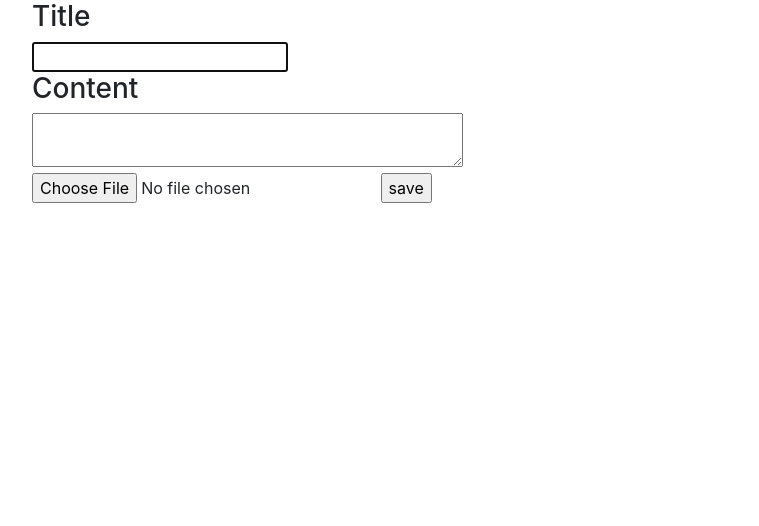
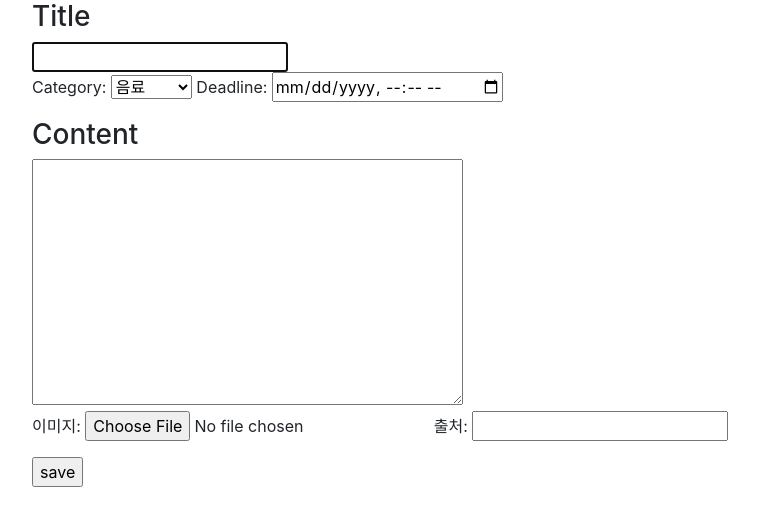
Before and after one commit to herineeda/hackathonproject, a Django app: page /main/new/ in a window 1280 px wide. Shown: the part 80-606 px from the top of the page, without its empty margins (53-812 px from the left). Run offline with Django 3.2, Linux system fonts and the light colour scheme; some libraries are stand-ins or nearby versions.

Commit message:
Post 모델 확장 및 공동구매 페이지 수정

```diff
--- a/main/templates/create.html
+++ b/main/templates/create.html
@@ -4,12 +4,25 @@
     <form method="POST" action="{% url 'create' %}" enctype="multipart/form-data">
         {% csrf_token %}
         <h3>Title</h3>
-        <input type="text" name="title" autofocus required>
-        <br>
+        <input type="text" name="title" autofocus required><br>
+
+        <p>Category:
+            <select name="category">
+                <option value="음료">음료</option>
+                <option value="음식">음식</option>
+                <option value="생활용품">생활용품</option>
+                <option value="기타">기타</option>
+            </select>
+            Deadline: <input type="datetime-local" name="deadline">
+        </p>
+
         <h3>Content</h3>
-        <textarea name="content" cols=40 row=10></textarea>
-        <br>
-        <input type="file" name="images">
+        <textarea name="content" cols=40 rows=10></textarea><br>
+
+        <p>
+            이미지: <input type="file" name="images">
+            출처: <input type="url" name="url">
+        <p>
         <input type="submit" value="save">
     </form>
 {% endblock %}
--- a/main/templates/grouppurchase.html
+++ b/main/templates/grouppurchase.html
@@ -5,7 +5,9 @@
         <input type="text" name='text'>
         <input type="submit" value="검색">
 
+        {% if user.is_authenticated %}
         <button><a href="{% url 'new' %}">글쓰기</a></button>
+        {% endif %}
     </form>
 
     {% for post in posts %}
--- a/main/views.py
+++ b/main/views.py
@@ -24,9 +24,12 @@ def new(request):
 # 게시글 작성
 def create(request):
     post = Post()
-    post.title = request.POST.get('title')
-    post.content = request.POST.get('content')
+    post.title = request.POST['title']
+    post.content = request.POST['content']
     post.image = request.FILES['images']
+    post.category = request.POST['category']
+    post.deadline = request.POST['deadline']
+    post.url = request.POST['url']
     post.date = timezone.datetime.now()
     post.author = User.objects.get(username = request.user.get_username())
     post.save()
```
Also changed, not shown: main/models.py (+14 -3 lines), main/templates/post_detail.html (+6 -2 lines), db.sqlite3, main/migrations/0002_auto_20201001_1536.py (added), static/media/images/dding_logo_lShrgxS.png (added), static/media/images/메뉴_버튼.png (added), static/media/images/메뉴_버튼_eFK4vTJ.png (added).
